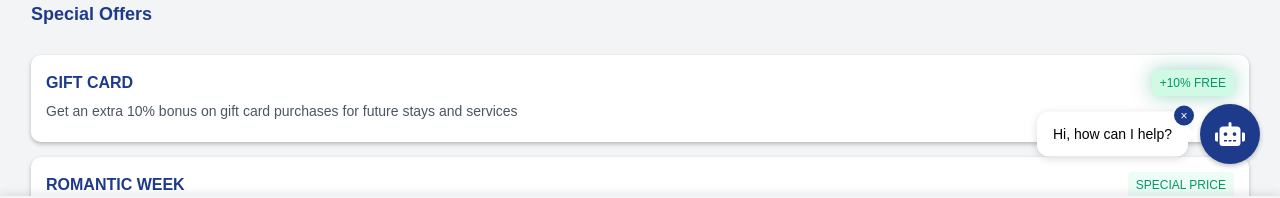
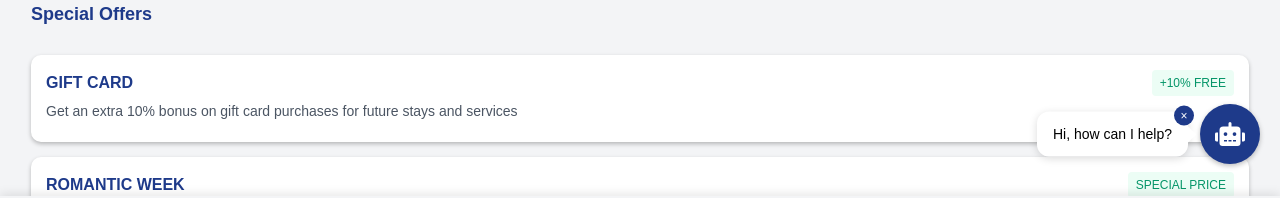
Before and after one commit to Mardar91/nva-webapp, a React (Create React App) app: page / in a window 1280 px wide. Shown: the part 516-714 px from the top of the page. Built offline with nearby package versions, Linux system fonts and the light colour scheme.

Commit message:
Update SpecialOffers.tsx

```diff
--- a/src/components/SpecialOffers.tsx
+++ b/src/components/SpecialOffers.tsx
@@ -17,7 +17,7 @@ const SpecialOffers = () => {
       >
         <div className="cardHeader">
           <h3 className="cardTitle">GIFT CARD</h3>
-          <div className="discountBadge glowing">
+          <div className="discountBadge shimmer-button">
             <span className="discountText">+10% FREE</span>
           </div>
         </div>
```
